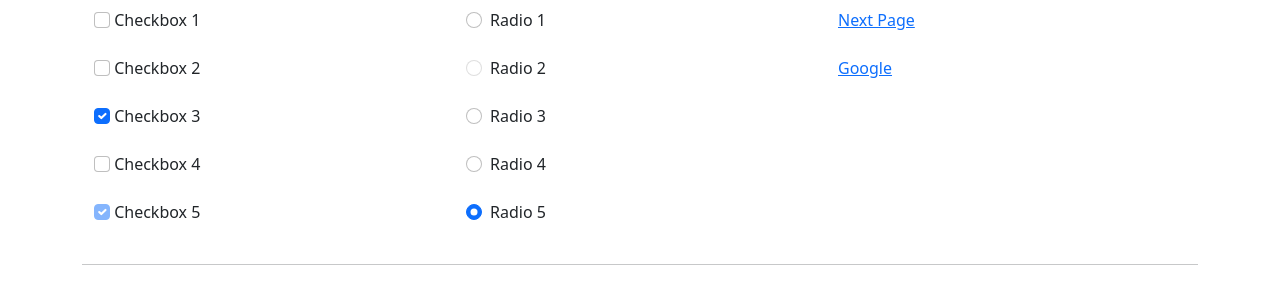
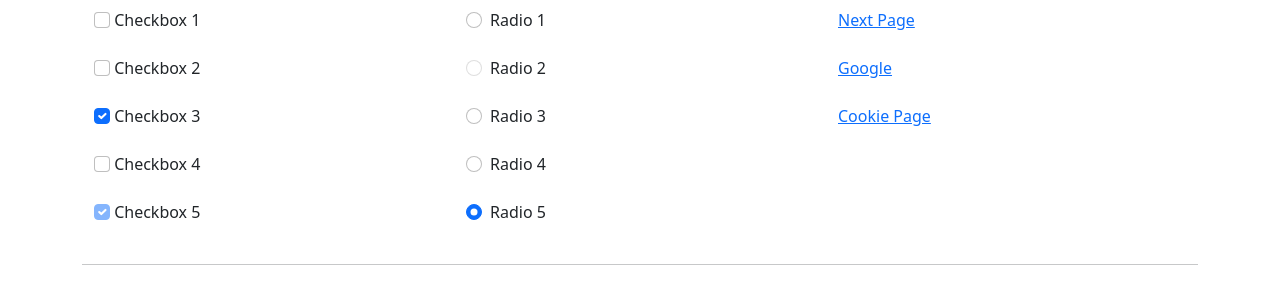
Before and after one commit to kumaran101088/selenium-playground, a Flask app: page / in a window 1280 px wide. Shown: the part 1726-2026 px from the top of the page. Run offline with Flask 2, Linux system fonts and the light colour scheme.

Commit message:
with cookie

```diff
--- a/main.py
+++ b/main.py
@@ -1,4 +1,4 @@
-from flask import Flask, render_template
+from flask import Flask, render_template, make_response, request
 
 app = Flask(__name__)
 
@@ -10,5 +10,11 @@ def index():
 def frames_page():
     return render_template('next_page.html')
 
+@app.route('/cookie-page')
+def sets_cookie():
+    page = make_response(render_template('see_cookie.html'))
+    page.set_cookie('test', 'this is a cookie')
+    return page
+
 if __name__ == '__main__':
     app.run(port=8080, host='127.0.0.1', debug=True)
--- a/templates/index.html
+++ b/templates/index.html
@@ -144,6 +144,8 @@
                 <a href="{{url_for('frames_page')}}">Next Page</a>
                 <br><br>
                 <a href="https://www.google.com/" target="_blank">Google</a>
+                <br><br>
+                <a href="{{url_for('sets_cookie')}}">Cookie Page</a>
               </div>
             </div>
           </div>
```
Also changed, not shown: templates/see_cookie.html (added, +12 -0 lines).
